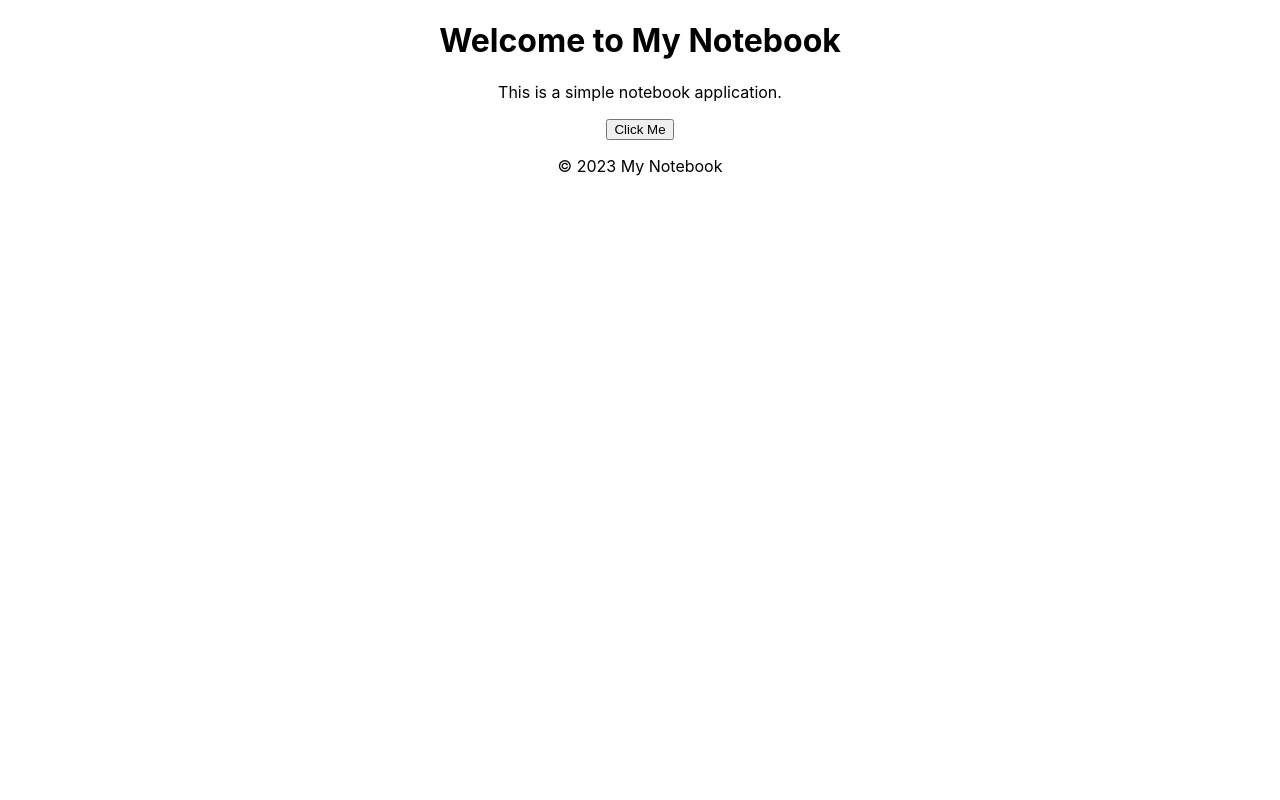
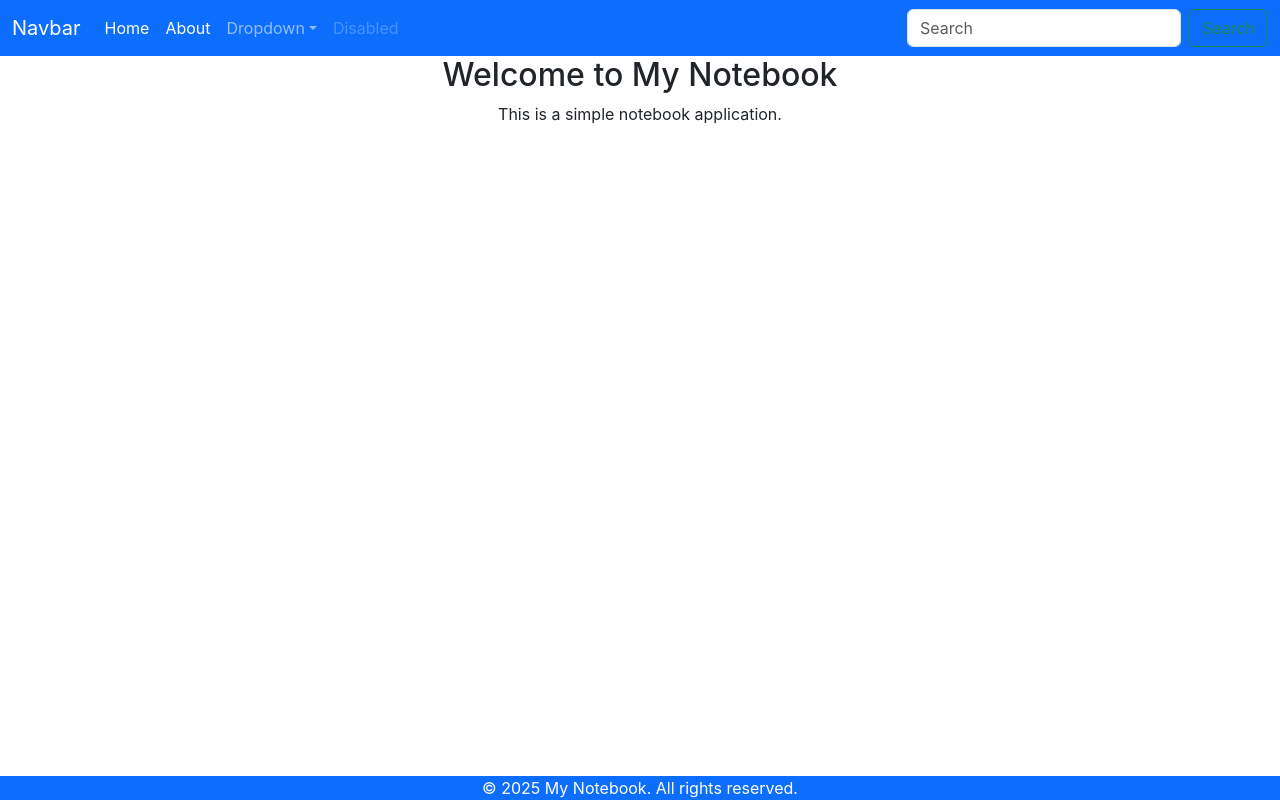
Before and after one commit to Roshan18172/mynotebook, a React (Create React App) app: page / in a window 1280 px wide. Built offline with nearby package versions, Linux system fonts and the light colour scheme.

Commit message:
adding navbar , about ,  home , footer
adding a nav bar and using react- router- dom link the path of home ,about after that adding footer

```diff
--- a/public/index.html
+++ b/public/index.html
@@ -7,37 +7,16 @@
     <meta name="theme-color" content="#000000" />
     <meta
       name="description"
-      content="Web site created using create-react-app"
+      content="My Notebook - A simple note-taking application,your personal space to jot down thoughts, ideas, and tasks.it offers a clean, user-friendly interface for creating, editing, and organizing notes efficiently. it is designed to enhance productivity and keep your notes accessible across devices. it is perfect for students, professionals, and anyone who needs a reliable digital notebook.it is safe and secure, ensuring your notes are private and protected. Whether you're brainstorming ideas, managing tasks, or keeping a journal, My Notebook is your go-to solution for all your note-taking needs."
     />
     <link rel="apple-touch-icon" href="%PUBLIC_URL%/logo192.png" />
-    <!--
-      manifest.json provides metadata used when your web app is installed on a
-      user's mobile device or desktop. See https://developers.google.com/web/fundamentals/web-app-manifest/
-    -->
     <link rel="manifest" href="%PUBLIC_URL%/manifest.json" />
-    <!--
-      Notice the use of %PUBLIC_URL% in the tags above.
-      It will be replaced with the URL of the `public` folder during the build.
-      Only files inside the `public` folder can be referenced from the HTML.
-
-      Unlike "/favicon.ico" or "favicon.ico", "%PUBLIC_URL%/favicon.ico" will
-      work correctly both with client-side routing and a non-root public URL.
-      Learn how to configure a non-root public URL by running `npm run build`.
-    -->
-    <title>React App</title>
+     <link href="https://cdn.jsdelivr.net/npm/bootstrap@5.3.7/dist/css/bootstrap.min.css" rel="stylesheet" integrity="sha384-LN+7fdVzj6u52u30Kp6M/trliBMCMKTyK833zpbD+pXdCLuTusPj697FH4R/5mcr" crossorigin="anonymous">
+    <title>My Notebook</title>
   </head>
   <body>
     <noscript>You need to enable JavaScript to run this app.</noscript>
     <div id="root"></div>
-    <!--
-      This HTML file is a template.
-      If you open it directly in the browser, you will see an empty page.
-
-      You can add webfonts, meta tags, or analytics to this file.
-      The build step will place the bundled scripts into the <body> tag.
-
-      To begin the development, run `npm start` or `yarn start`.
-      To create a production bundle, use `npm run build` or `yarn build`.
-    -->
+    <script src="https://cdn.jsdelivr.net/npm/bootstrap@5.3.7/dist/js/bootstrap.min.js" integrity="sha384-7qAoOXltbVP82dhxHAUje59V5r2YsVfBafyUDxEdApLPmcdhBPg1DKg1ERo0BZlK" crossorigin="anonymous"></script>
   </body>
 </html>
--- a/src/App.js
+++ b/src/App.js
@@ -1,14 +1,22 @@
 import './App.css';
+import React from 'react';
+import Home from './components/Home';
+import About from './components/About';
+import NavBar from './components/NavBar';
+import { BrowserRouter as Router, Route, Routes } from 'react-router-dom';
+import Footer from './components/Footer';
 
 function App() {
   return (
     <div className="App">
-      <h1>Welcome to My Notebook</h1>
-      <p>This is a simple notebook application.</p>
-      <button onClick={() => alert('Button clicked!')}>Click Me</button>
-      <footer>
-        <p>&copy; 2023 My Notebook</p>
-      </footer>
+      <Router>
+        <NavBar />
+        <Routes>
+          <Route path="/" exact element={<Home/>} />
+          <Route path="/about" element={<About/>} />
+        </Routes>
+      </Router>
+      <Footer mode="primary" />
     </div>
   );
 }
--- /dev/null
+++ b/src/components/About.js
@@ -0,0 +1,12 @@
+import React from 'react'
+
+function About() {
+  return (
+    <div>
+        <h2>About My Notebook</h2>
+
+    </div>
+  )
+}
+
+export default About
--- /dev/null
+++ b/src/components/Footer.js
@@ -0,0 +1,9 @@
+function Footer(props) {
+  return (
+      <footer className={`fixed-bottom bg-${props.mode} text-white`}>
+        <p className='text-center m-auto'>&copy;  {new Date().getFullYear()} My Notebook. All rights reserved.</p>
+      </footer>
+  );
+}
+export default Footer;
+// This component is a simple footer that displays the copyright information and a message from the team.
--- /dev/null
+++ b/src/components/Home.js
@@ -0,0 +1,13 @@
+import React from 'react'
+
+function Home() {
+  return (
+    <div>
+        <h2>Welcome to My Notebook</h2>
+        <p>This is a simple notebook application.</p>
+
+    </div>
+  )
+}
+
+export default Home
--- /dev/null
+++ b/src/components/NavBar.js
@@ -0,0 +1,45 @@
+import React from 'react'
+import { Link } from 'react-router-dom';
+
+const NavBar = () => {
+    return (
+        <nav className="navbar navbar-expand-lg bg-primary navbar-dark">
+            <div className="container-fluid">
+                <Link className="navbar-brand" to="/">Navbar</Link>
+                <button className="navbar-toggler" type="button" data-bs-toggle="collapse" data-bs-target="/navbarSupportedContent" aria-controls="navbarSupportedContent" aria-expanded="false" aria-label="Toggle navigation">
+                    <span className="navbar-toggler-icon"></span>
+                </button>
+                <div className="collapse navbar-collapse" id="navbarSupportedContent">
+                    <ul className="navbar-nav me-auto mb-2 mb-lg-0">
+                        <li className="nav-item">
+                            <Link className="nav-link active" aria-current="page" to="/">Home</Link>
+                        </li>
+                        <li className="nav-item">
+                            <Link className="nav-link active" to="/about">About</Link>
+                        </li>
+                        <li className="nav-item dropdown">
+                            <Link className="nav-link dropdown-toggle" to="/" role="button" data-bs-toggle="dropdown" aria-expanded="false">
+                                Dropdown
+                            </Link>
+                            <ul className="dropdown-menu">
+                                <li><Link className="dropdown-item" to="/">Action</Link></li>
+                                <li><Link className="dropdown-item" to="/">Another action</Link></li>
+                                <li><hr className="dropdown-divider" /></li>
+                                <li><Link className="dropdown-item" to="/">Something else here</Link></li>
+                            </ul>
+                        </li>
+                        <li className="nav-item">
+                            <Link className="nav-link disabled" aria-disabled="true" href='/'>Disabled</Link>
+                        </li>
+                    </ul>
+                    <form className="d-flex" role="search">
+                        <input className="form-control me-2" type="search" placeholder="Search" aria-label="Search" />
+                        <button className="btn btn-outline-success" type="submit">Search</button>
+                    </form>
+                </div>
+            </div>
+        </nav>
+    )
+}
+
+export default NavBar
```
